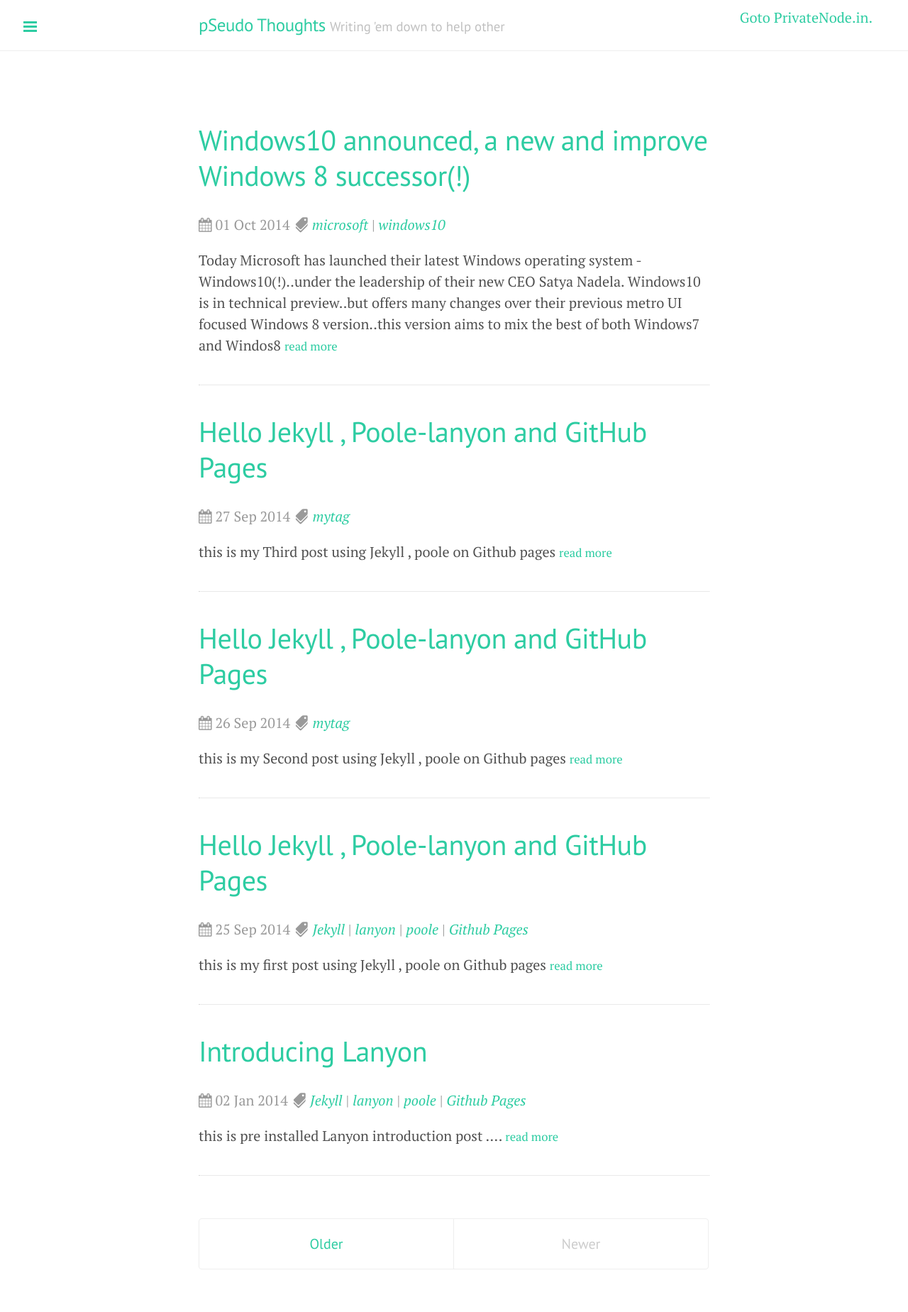
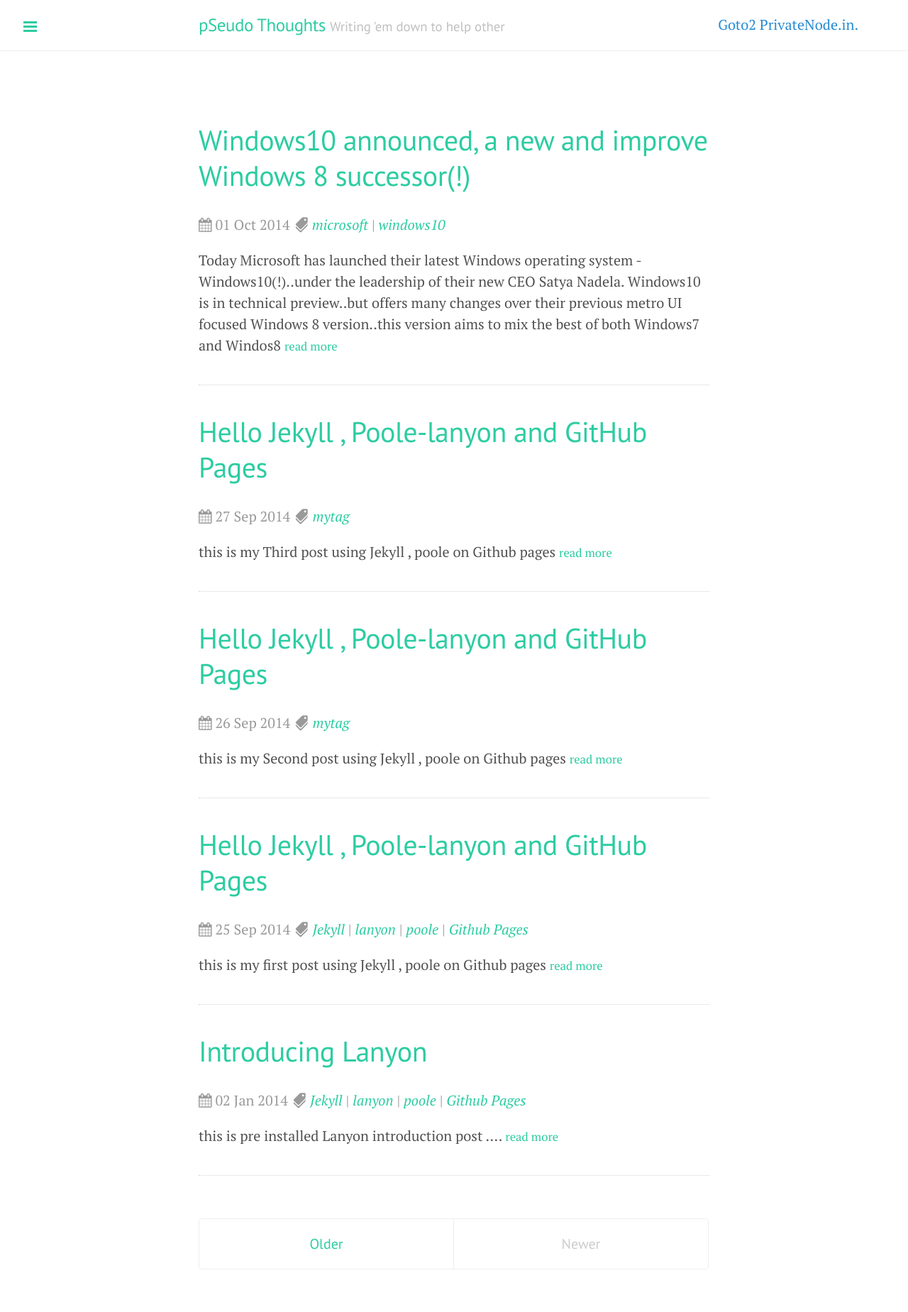
Before and after one commit to DharmeshPandav/dharmeshpandav.github.io, a Jekyll site: the page built from index.html, in a window 1280 px wide. Shown: the whole page at 71% size. Built offline with Jekyll 4.4.1, drawn with Linux system fonts in a browser that asks for light colours; nearby versions of some CDN libraries; Markdown is read by kramdown in place of the engine named in the settings; the list of posts is cut into pages by our own code.

```diff
--- a/_layouts/default.html
+++ b/_layouts/default.html
@@ -16,12 +16,12 @@
             <a href="/" title="Home">{{ site.title }}</a>
             <small>{{ site.tagline }}</small>
           </h3>
-           <div class="absolute-right">
-               <a href="http://www.privatenode.in">Goto PrivateNode.in.</a>
-           </div>
-
         </div>
       </div>
+
+    <div class="absolute-right">
+        <a href="http://www.privatenode.in">Goto2 PrivateNode.in.</a>
+    </div>
 
       <div class="container content">
         {{ content }}
--- a/public/css/custom.css
+++ b/public/css/custom.css
@@ -116,6 +116,6 @@
 
 .absolute-right{
     position: absolute;
-    right: 50px;
-    top:10px;
+    right: 70px;
+    top:20px;
 }
```
